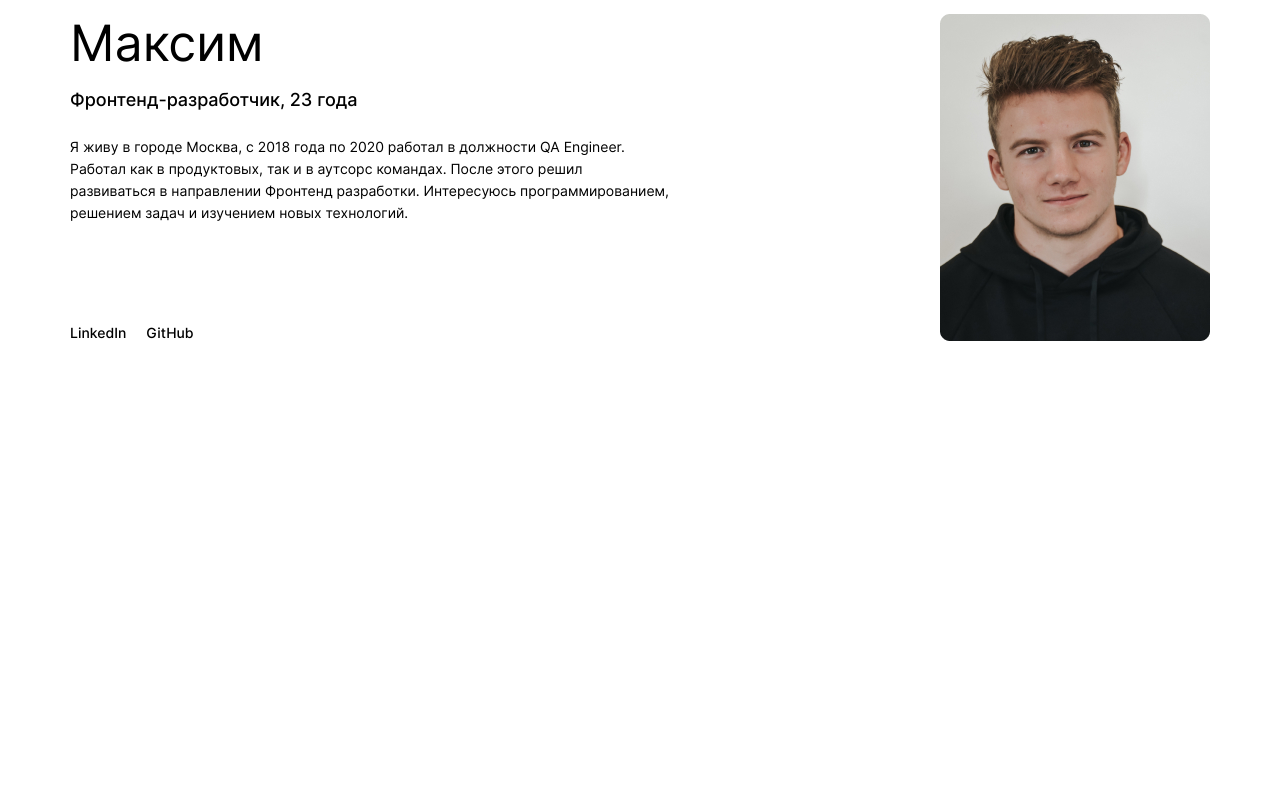
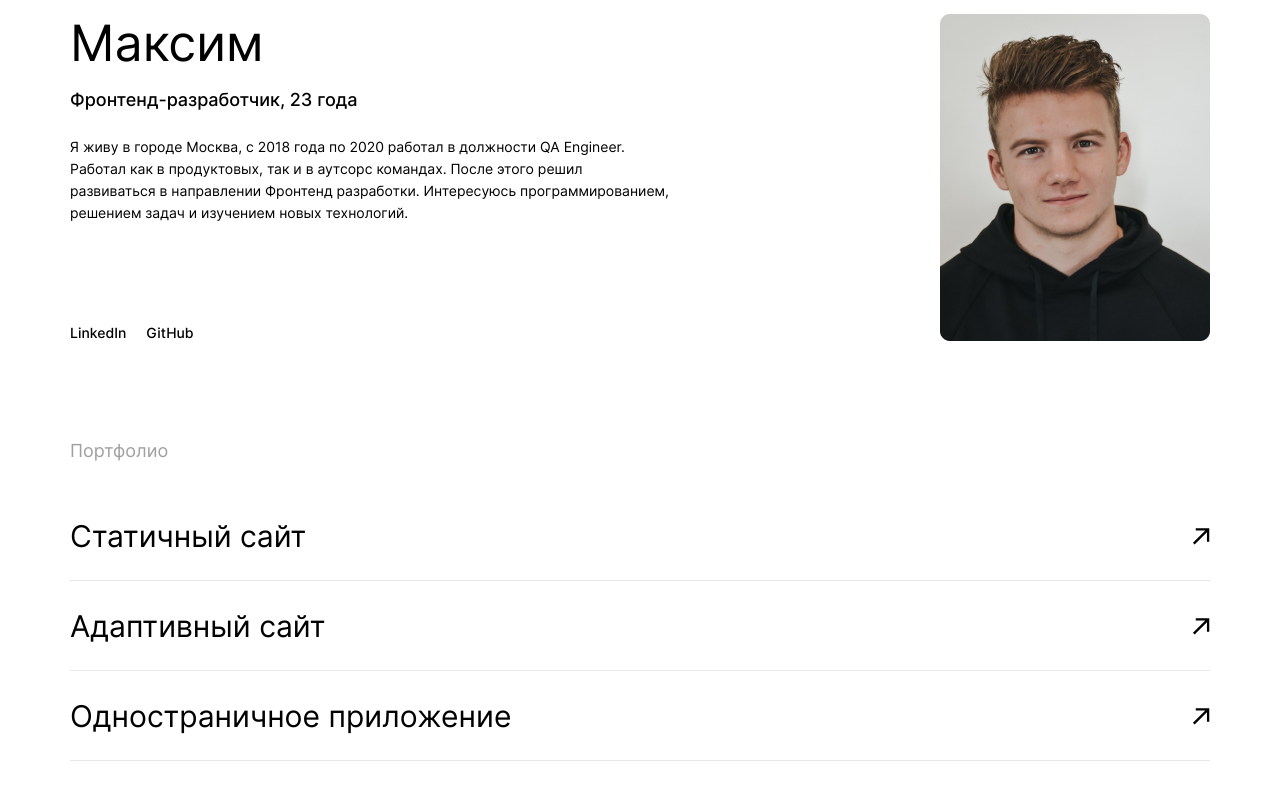
Before and after one commit to MaksimPozharskiy/movies-explorer-frontend, a React (Create React App) app: page / in a window 1280 px wide. Shown: the part 2181-2981 px from the top of the page. Before the commit the page ends 2722 px from the top, so only its background shows below. Built offline with nearby package versions, Linux system fonts and the light colour scheme.

Commit message:
feat: сверстать компонент Portfolio

```diff
--- a/src/components/AboutMe/AboutMe.css
+++ b/src/components/AboutMe/AboutMe.css
@@ -24,6 +24,7 @@
 .about-me__wrap {
   display: flex;
   justify-content: space-between;
+  padding-bottom: 100px;
 }
 
 .about-me__name {
--- a/src/components/AboutMe/AboutMe.jsx
+++ b/src/components/AboutMe/AboutMe.jsx
@@ -1,6 +1,6 @@
 import React from "react";
 import photo from "../../images/student-photo.jpg";
-// import Portfolio from '../Portfolio/Portfolio';
+import Portfolio from '../Portfolio/Portfolio';
 
 import "./AboutMe.css";
 
@@ -27,7 +27,7 @@ function AboutMe() {
           </div>
           <img className="about-me__photo" src={photo} alt="Фото студента" />
         </div>
-        {/* <Portfolio /> */}
+        <Portfolio />
       </div>
     </section>
   )
--- a/src/components/Portfolio/Portfolio.css
+++ b/src/components/Portfolio/Portfolio.css
@@ -0,0 +1,41 @@
+.portfolio {
+
+}
+
+.portfolio__title {
+  margin: 0 0 50px;
+
+  color: #A0A0A0;
+  font-size: 18px;
+  font-weight: 400;
+  line-height: 20px;
+}
+
+.portfolio__projects {
+  display: flex;
+  flex-direction: column;
+  row-gap: 20px;
+  margin: 0;
+  padding: 0;
+}
+
+.portfolio__project {
+  display: flex;
+  justify-content: space-between;
+  align-items: center;
+  list-style: none;
+  padding-bottom: 19px;
+  border-bottom: solid 1px #E8E8E8;
+}
+
+.portfolio__name {
+  margin: 0;
+
+  color: #000;
+  font-size: 30px;
+  font-weight: 400;
+  line-height: 50px;
+}
+
+.portfolio__icon {
+}
--- a/src/components/Portfolio/Portfolio.jsx
+++ b/src/components/Portfolio/Portfolio.jsx
@@ -0,0 +1,32 @@
+import React from "react";
+import "./Portfolio.css";
+
+function Portfolio() {
+  return (
+    <div className="portfolio">
+      <h4 className="portfolio__title">Портфолио</h4>
+      <ul className="portfolio__projects">
+        <li className="portfolio__project">
+          <p className="portfolio__name">Статичный сайт</p>
+          <svg className="portfolio__icon" width="18" height="17" viewBox="0 0 18 17" fill="none" xmlns="http://www.w3.org/2000/svg">
+            <path d="M2.60653 16.5241L14.9645 4.14489L14.9432 13.6903H17.2656V0.181818H3.77841L3.7571 2.48295H13.3026L0.944603 14.8622L2.60653 16.5241Z" fill="black" />
+          </svg>
+        </li>
+        <li className="portfolio__project">
+          <p className="portfolio__name">Адаптивный сайт</p>
+          <svg className="portfolio__icon" width="18" height="17" viewBox="0 0 18 17" fill="none" xmlns="http://www.w3.org/2000/svg">
+            <path d="M2.60653 16.5241L14.9645 4.14489L14.9432 13.6903H17.2656V0.181818H3.77841L3.7571 2.48295H13.3026L0.944603 14.8622L2.60653 16.5241Z" fill="black" />
+          </svg>
+        </li>
+        <li className="portfolio__project">
+          <p className="portfolio__name">Одностраничное приложение</p>
+          <svg className="portfolio__icon" width="18" height="17" viewBox="0 0 18 17" fill="none" xmlns="http://www.w3.org/2000/svg">
+            <path d="M2.60653 16.5241L14.9645 4.14489L14.9432 13.6903H17.2656V0.181818H3.77841L3.7571 2.48295H13.3026L0.944603 14.8622L2.60653 16.5241Z" fill="black" />
+          </svg>
+        </li>
+      </ul>
+    </div>
+  )
+}
+
+export default Portfolio;
```
Also changed, not shown: src/images/project-icon.svg (added).
